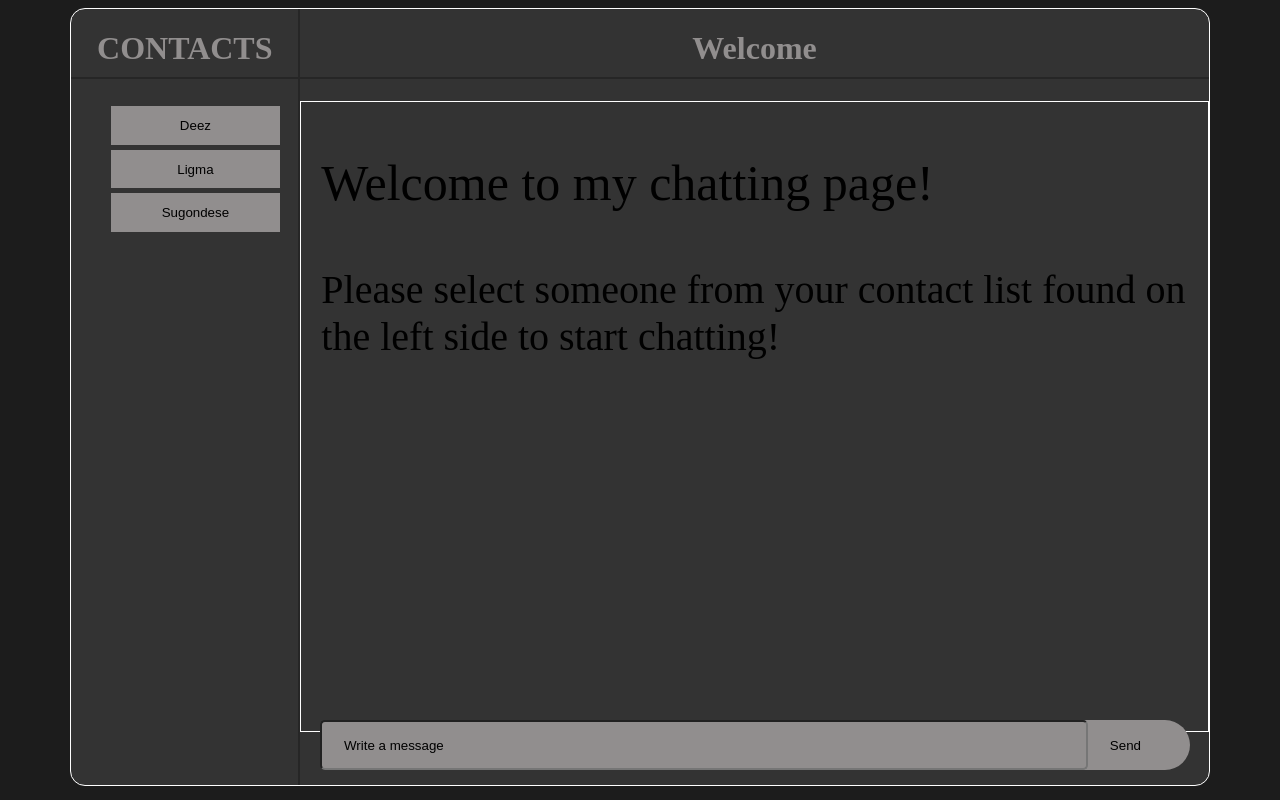
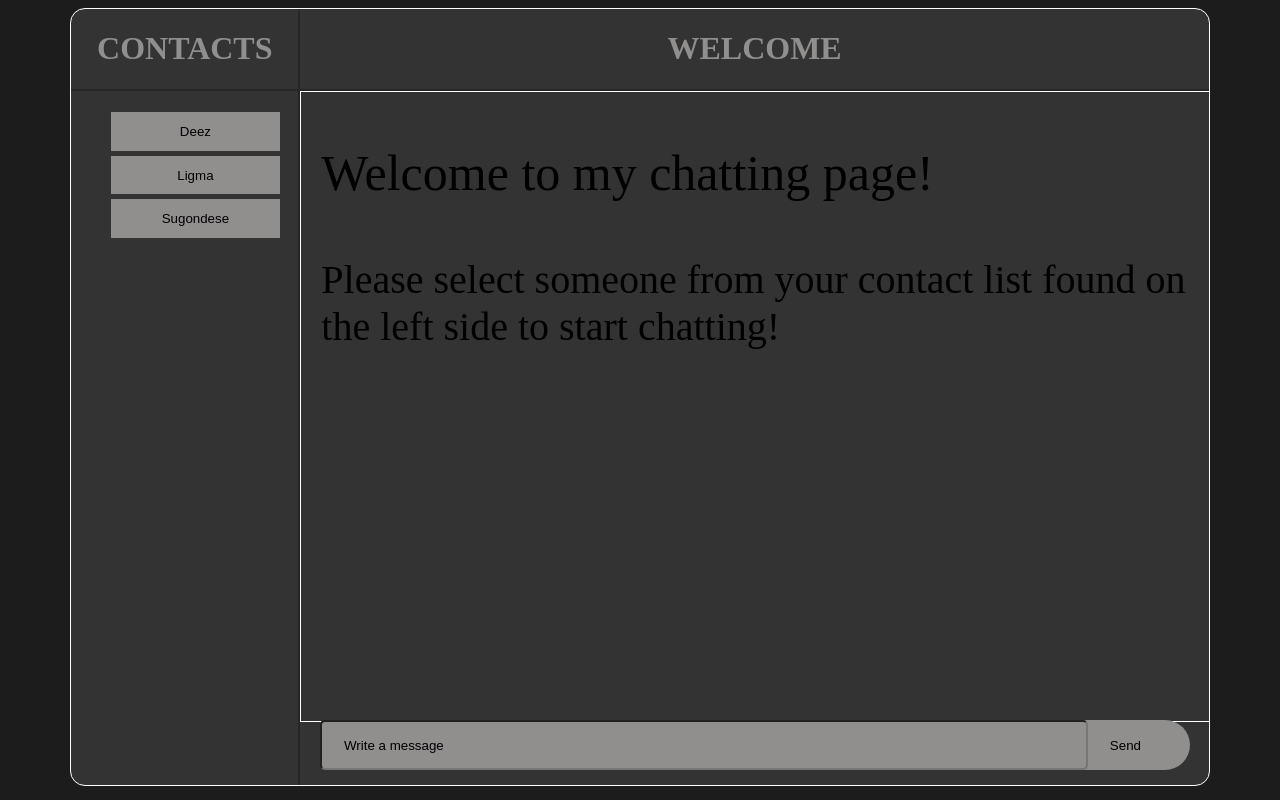
Before and after one commit to hiuwehf/chatting, a plain HTML site: page index.html in a window 1280 px wide. Drawn offline with Linux system fonts and the light colour scheme.

Commit message:
aligned some borders and added 2 divs

```diff
--- a/index.html
+++ b/index.html
@@ -6,7 +6,10 @@
     <body>
         <div id="main">
             <div id="contacts">
-                <h1 class="contactHeading">CONTACTS</h1>
+                <div id="contactHeaderDiv">
+                    <h1 class="contactHeading">CONTACTS</h1>
+                </div>
+
                 <ul>
                     <li><button onclick="deezToggle()" class="contact">Deez</button></li>
                     <li><button onclick="ligmaToggle()" class="contact">Ligma</button></li>
@@ -14,7 +17,10 @@
                 </ul>
             </div>
             <div id="mainChat">
-                <h1 id="chatNameBar">Welcome</h1>
+                <div id="chatNameDiv">
+                    <h1 id="chatNameBar">WELCOME</h1>
+                </div>
+
                 <div class="chatBox" id="chatBox0" style="display:block">
                     <p id="chatIntroductionHeader">Welcome to my chatting page!</p>
                     <p id="chatIntroduction">Please select someone from your contact list found on the left side to start chatting!</p>
--- a/styles.css
+++ b/styles.css
@@ -15,6 +15,8 @@ body{
 }
 
 #contacts{
+    margin:0;
+    padding:0;
     border-right:2px solid #262626;
     height:100%;
     width:20%;
@@ -22,9 +24,11 @@ body{
 
 .contactHeading{
     text-align: center;
+    color:#918e8e;
+}
+
+#contactHeaderDiv{
     border-bottom: 2px solid #262626;
-    color:#918e8e;
-    padding-bottom: 10px;
 }
 
 li{
@@ -43,13 +47,19 @@ li{
     height:90%;
     width:80%;
     float:right;
+    margin:0;
+    padding:0;
 }
 
 #chatNameBar{
     text-align:center;
-    border-bottom:2px solid #262626;
     color:#918e8e;
-    padding-bottom: 10px;
+}
+
+
+
+#chatNameDiv{
+    border-bottom: 2px solid #262626;
 }
 
 .chatbar{
@@ -80,7 +90,11 @@ li{
 }
 
 .chatBox{
-    border:1px solid white;
+    border-top: 1px solid white;
+    border-bottom: 1px solid white;
+    border-left: 1px solid white;
+    margin:0;
+    padding:0;
     height:90%;
     font-size:50px;
 }
@@ -91,5 +105,5 @@ li{
 
 #chatIntroduction{
     font-size: 40px;
-    padding:2px 20px 2px 20px;
+    padding:2px 20px 2px 20px;;
 }
```
